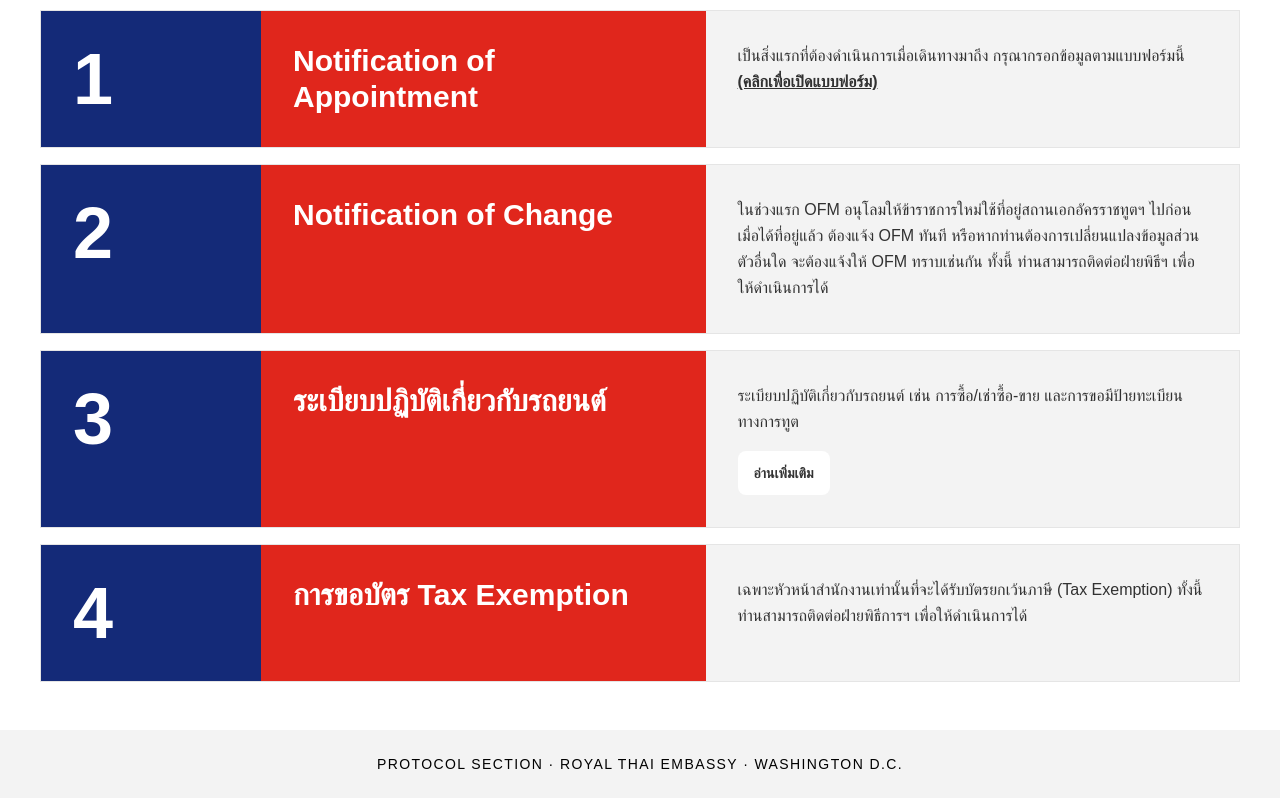
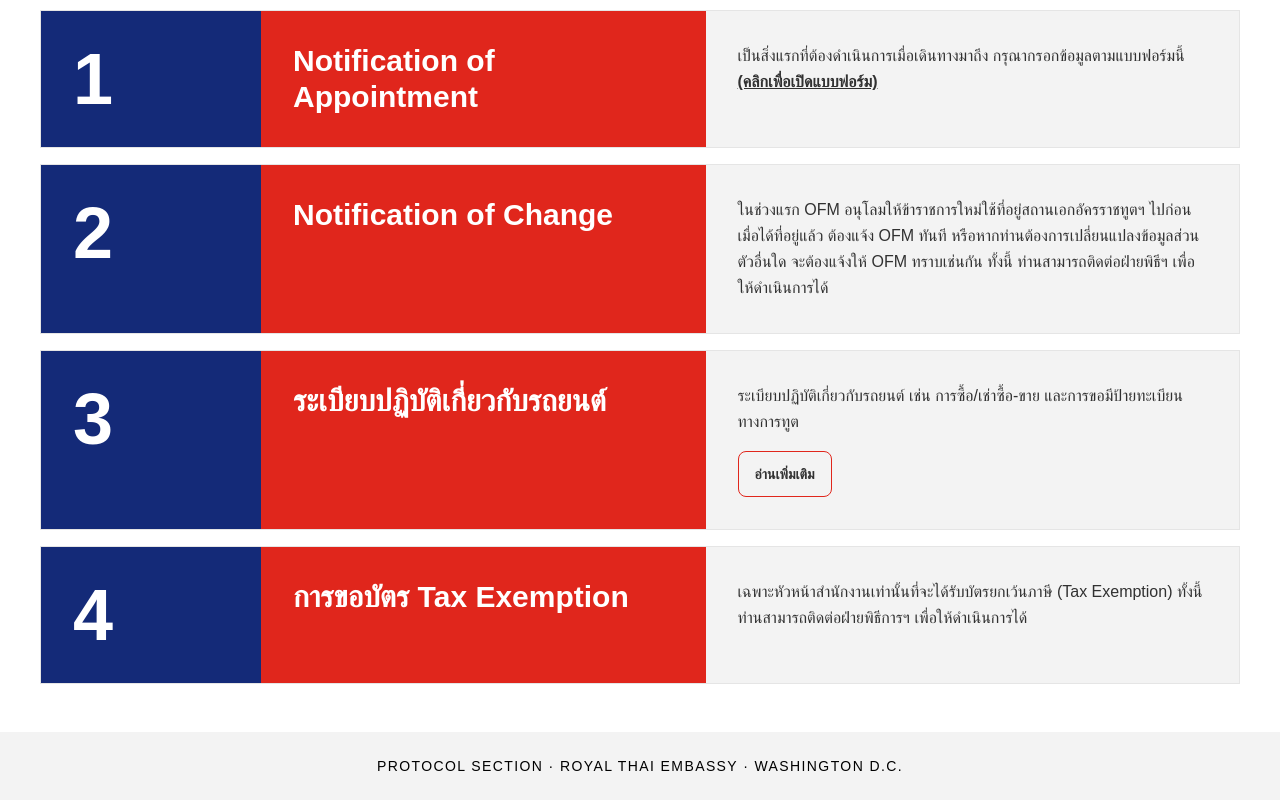
Before and after one commit to PollyYP/Emb_Protocol_Portal, a Next.js app: page / in a window 1280 px wide. Shown: the part 1995-2795 px from the top of the page. Built offline with nearby package versions, Linux system fonts and the light colour scheme; a web font is replaced by a local one.

Commit message:
Update link styles in OfmProceduresSection component

```diff
--- a/app/components/OfmProceduresSection.tsx
+++ b/app/components/OfmProceduresSection.tsx
@@ -44,7 +44,7 @@ const steps: Step[] = [
         <div className="mt-4">
           <Link
             href="/vehicle"
-            className="inline-block rounded-lg border-[#c40000] bg-white px-4 py-3 text-center text-sm font-semibold transition-colors hover:bg-[#c40000] hover:text-white"
+            className="inline-block rounded-lg px-4 py-3 text-center text-sm font-semibold border border-[#e0261c] hover:bg-[#e0261c] hover:text-white transition-colors"
           >
             อ่านเพิ่มเติม
           </Link>
```
